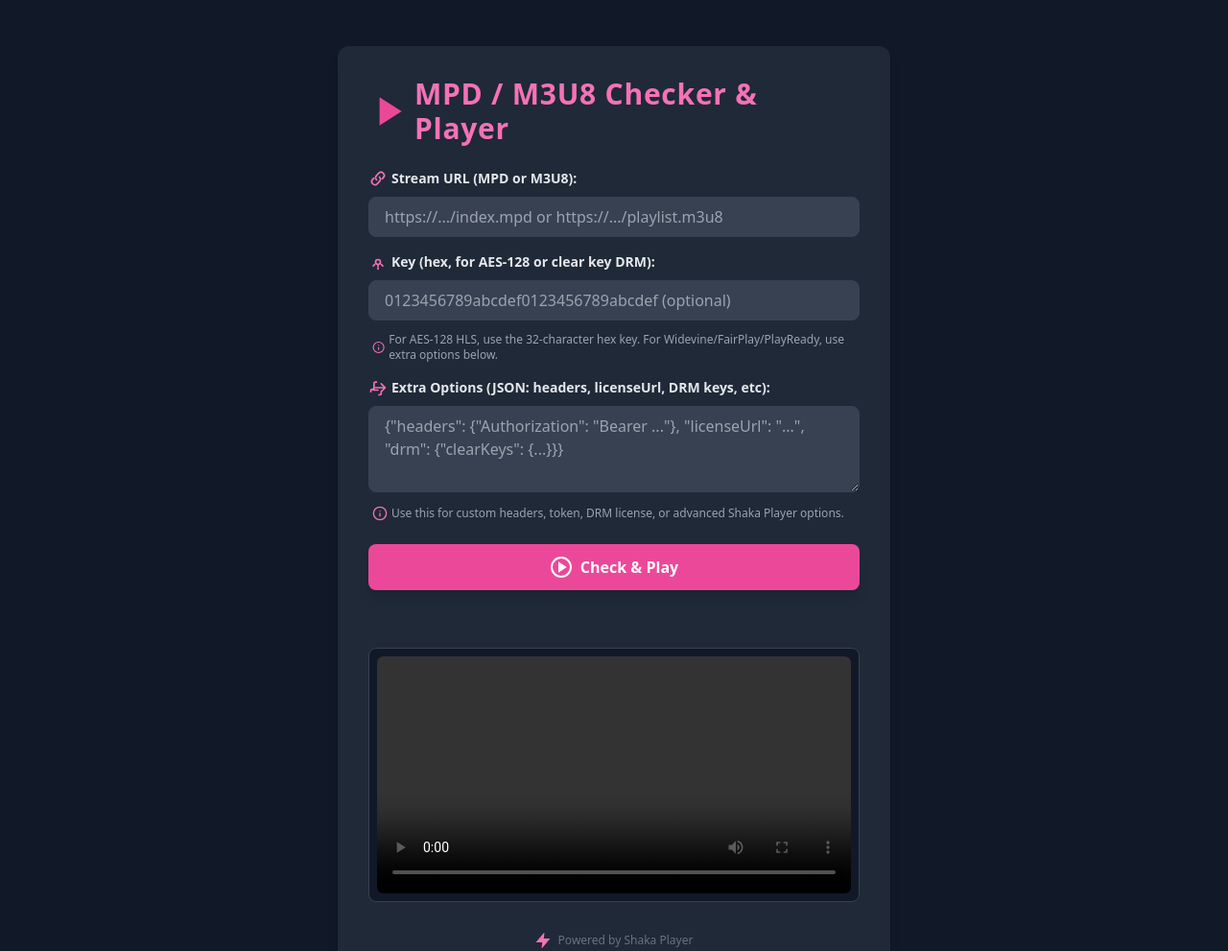
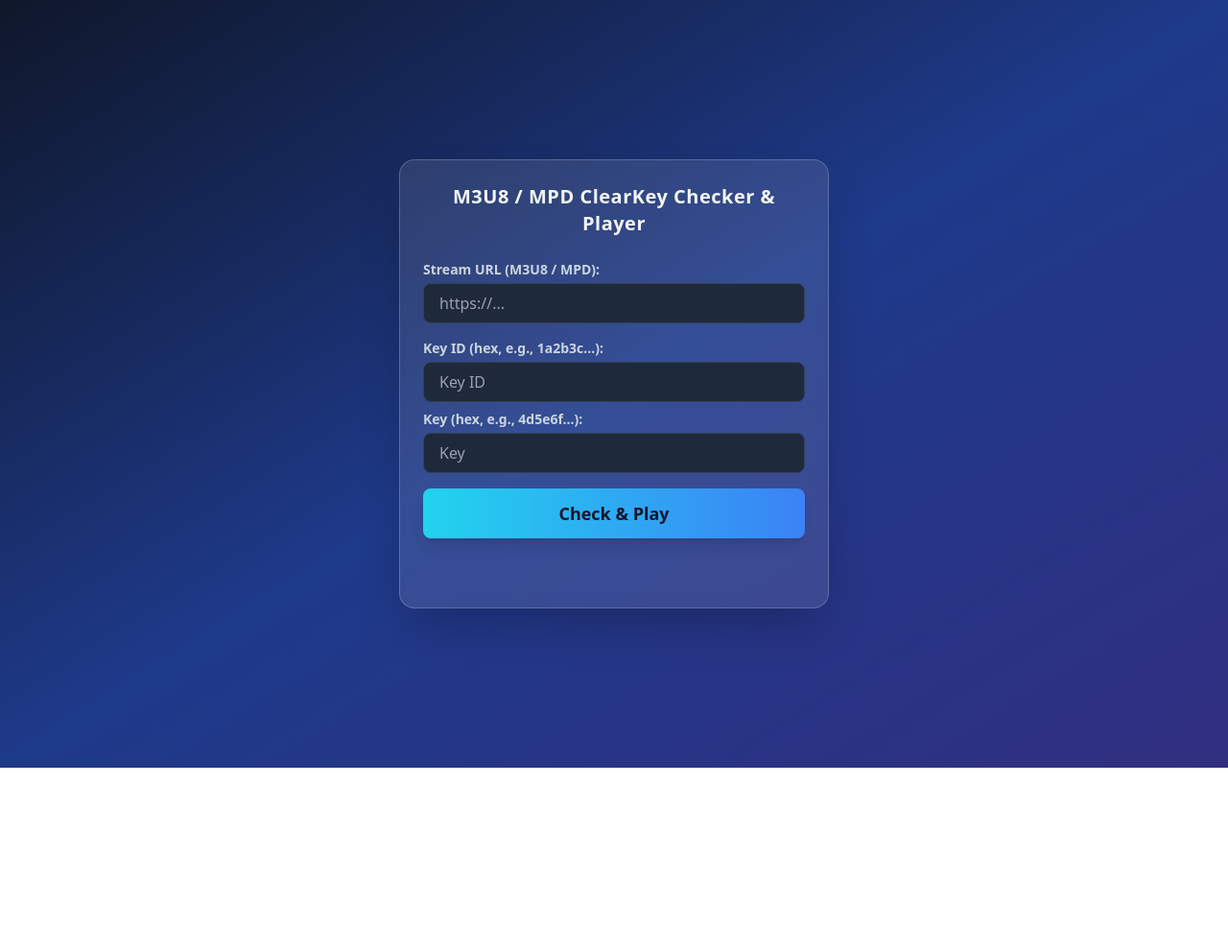
Before and after one commit to Warren122093/tvchecker, a plain HTML site: page index.html in a window 1280 px wide. Shown: the top 991 px of the page at 96% size. After the commit the page ends 800 px from the top, so only its background shows below. Drawn offline with nearby package versions, Linux system fonts and the light colour scheme.

Commit message:
Update index.html

```diff
--- a/index.html
+++ b/index.html
@@ -1,190 +1,154 @@
 <!DOCTYPE html>
 <html lang="en">
 <head>
-  <title>MPD/M3U8 Checker & Player</title>
-  <meta charset="UTF-8" />
-  <meta name="viewport" content="width=device-width,initial-scale=1" />
+  <meta charset="UTF-8">
+  <title>M3U8 / MPD ClearKey Checker & Player</title>
+  <meta name="viewport" content="width=device-width, initial-scale=1" />
+  <!-- Tailwind CSS via CDN -->
   <script src="https://cdn.tailwindcss.com"></script>
-  <script src="https://cdnjs.cloudflare.com/ajax/libs/shaka-player/4.7.11/shaka-player.compiled.js"></script>
-  <link rel="icon" href="https://github.githubassets.com/favicons/favicon-dark.svg" />
+  <!-- Shaka Player -->
+  <script src="https://cdnjs.cloudflare.com/ajax/libs/shaka-player/4.7.15/shaka-player.compiled.js"></script>
 </head>
-<body class="bg-gray-900 min-h-screen flex items-center justify-center">
-  <main class="w-full max-w-xl mx-auto my-12 bg-gray-800 rounded-xl shadow-lg p-8">
-    <div class="flex items-center justify-center mb-6">
-      <!-- Play Icon -->
-      <svg class="w-10 h-10 text-pink-500 mr-2" fill="none" stroke="currentColor" stroke-width="2" viewBox="0 0 24 24">
-        <polygon points="8,5 19,12 8,19" fill="currentColor" />
-      </svg>
-      <h1 class="text-3xl font-bold text-pink-400 tracking-wide">MPD / M3U8 Checker & Player</h1>
-    </div>
+<body class="bg-gradient-to-br from-slate-900 via-blue-900 to-indigo-900 min-h-screen flex items-center justify-center">
+  <div class="w-full max-w-md mx-auto p-6 bg-white/10 backdrop-blur rounded-2xl shadow-2xl border border-white/20">
+    <h2 class="text-xl font-bold text-slate-100 mb-6 text-center tracking-wide">M3U8 / MPD ClearKey Checker &amp; Player</h2>
+    <form id="checkForm" class="space-y-4">
+      <div>
+        <label for="url" class="block text-slate-300 text-sm font-semibold mb-1">Stream URL (M3U8 / MPD):</label>
+        <input type="text" id="url" required placeholder="https://..." class="w-full px-4 py-2 rounded-lg border border-slate-700 bg-slate-800 text-slate-100 focus:outline-none focus:ring-2 focus:ring-cyan-400 transition" autocomplete="off">
+      </div>
+      <div id="keyFields">
+        <label for="keyid" class="block text-slate-300 text-sm font-semibold mb-1">Key ID (hex, e.g., 1a2b3c...):</label>
+        <input type="text" id="keyid" placeholder="Key ID" class="w-full px-4 py-2 rounded-lg border border-slate-700 bg-slate-800 text-slate-100 focus:outline-none focus:ring-2 focus:ring-cyan-400 transition" autocomplete="off">
 
-    <form onsubmit="event.preventDefault(); checkAndPlay();">
-      <label for="url-input" class="block text-sm font-semibold mb-1 text-gray-200">
-        <span class="inline-flex items-center">
-          <!-- Link Icon -->
-          <svg class="w-5 h-5 mr-1 text-pink-400" fill="none" stroke="currentColor" stroke-width="2" viewBox="0 0 24 24">
-            <path stroke-linecap="round" stroke-linejoin="round" d="M13.828 10.172a4 4 0 010 5.656l-2.828 2.828a4 4 0 01-5.656-5.656l1.414-1.414"/>
-            <path stroke-linecap="round" stroke-linejoin="round" d="M10.172 13.828a4 4 0 010-5.656l2.828-2.828a4 4 0 015.656 5.656l-1.414 1.414"/>
-          </svg>
-          Stream URL (MPD or M3U8):
-        </span>
-      </label>
-      <input id="url-input" type="text"
-        class="w-full px-4 py-2 mb-4 rounded-lg bg-gray-700 text-pink-300 placeholder-gray-400 border border-gray-700 focus:outline-none focus:ring-2 focus:ring-pink-400"
-        placeholder="https://.../index.mpd or https://.../playlist.m3u8" autocomplete="off" required>
+        <label for="key" class="block text-slate-300 text-sm font-semibold mt-2 mb-1">Key (hex, e.g., 4d5e6f...):</label>
+        <input type="text" id="key" placeholder="Key" class="w-full px-4 py-2 rounded-lg border border-slate-700 bg-slate-800 text-slate-100 focus:outline-none focus:ring-2 focus:ring-cyan-400 transition" autocomplete="off">
+      </div>
+      <button type="submit" class="w-full py-3 rounded-lg bg-gradient-to-r from-cyan-400 to-blue-500 text-slate-900 font-bold text-lg shadow-lg hover:from-cyan-300 hover:to-blue-400 transition">Check &amp; Play</button>
+    </form>
+    <div id="message" class="mt-4 min-h-[32px] text-center text-base"></div>
+    <video id="video" controls poster="" style="display:none" class="mt-6 w-full rounded-lg bg-black shadow-lg aspect-video"></video>
+  </div>
+  <script>
+    const urlInput = document.getElementById('url');
+    const keyFields = document.getElementById('keyFields');
+    const keyidInput = document.getElementById('keyid');
+    const keyInput = document.getElementById('key');
+    const message = document.getElementById('message');
+    const video = document.getElementById('video');
+    let player; // Shaka player instance
 
-      <label for="key-input" class="block text-sm font-semibold mb-1 text-gray-200">
-        <span class="inline-flex items-center">
-          <!-- Key Icon -->
-          <svg class="w-5 h-5 mr-1 text-pink-400" fill="none" stroke="currentColor" stroke-width="2" viewBox="0 0 24 24">
-            <circle cx="12" cy="12" r="3" stroke="currentColor"/>
-            <path stroke-linecap="round" stroke-linejoin="round" d="M12 15v2m0 4v-2m4-4l2 2m-10-2l-2 2" />
-          </svg>
-          Key (hex, for AES-128 or clear key DRM):
-        </span>
-      </label>
-      <input id="key-input" type="text"
-        class="w-full px-4 py-2 mb-3 rounded-lg bg-gray-700 text-pink-300 placeholder-gray-400 border border-gray-700 focus:outline-none focus:ring-2 focus:ring-pink-400"
-        placeholder="0123456789abcdef0123456789abcdef (optional)" autocomplete="off">
-      <div class="text-xs text-gray-400 mb-4 ml-1 flex items-center">
-        <!-- Info Icon -->
-        <svg class="w-4 h-4 mr-1 text-pink-400" fill="none" stroke="currentColor" stroke-width="2" viewBox="0 0 24 24">
-          <circle cx="12" cy="12" r="10" stroke="currentColor" />
-          <path stroke-linecap="round" stroke-linejoin="round" d="M12 16v-4M12 8h.01" />
-        </svg>
-        For AES-128 HLS, use the 32-character hex key. For Widevine/FairPlay/PlayReady, use extra options below.
-      </div>
+    function updateKeyFields() {
+      const url = urlInput.value.trim().toLowerCase();
+      if (url.endsWith('.m3u8')) {
+        keyFields.style.display = "none";
+        keyidInput.required = false;
+        keyInput.required = false;
+      } else {
+        keyFields.style.display = "";
+        keyidInput.required = true;
+        keyInput.required = true;
+      }
+    }
+    urlInput.addEventListener('input', updateKeyFields);
+    window.addEventListener('DOMContentLoaded', updateKeyFields);
 
-      <label for="extra-input" class="block text-sm font-semibold mb-1 text-gray-200">
-        <span class="inline-flex items-center">
-          <!-- Code Icon -->
-          <svg class="w-5 h-5 mr-1 text-pink-400" fill="none" stroke="currentColor" stroke-width="2" viewBox="0 0 24 24">
-            <path stroke-linecap="round" stroke-linejoin="round" d="M16 17l5-5m0 0l-5-5m5 5H9m-6 5v-1a2 2 0 012-2h1m10 4v1a2 2 0 01-2 2h-1m-6-6V7a2 2 0 012-2h1m-4 10h6" />
-          </svg>
-          Extra Options (JSON: headers, licenseUrl, DRM keys, etc):
-        </span>
-      </label>
-      <textarea id="extra-input" rows="3"
-        class="w-full px-4 py-2 rounded-lg bg-gray-700 text-pink-300 placeholder-gray-400 border border-gray-700 focus:outline-none focus:ring-2 focus:ring-pink-400 mb-2"
-        placeholder='{"headers": {"Authorization": "Bearer ..."}, "licenseUrl": "...", "drm": {"clearKeys": {...}}}'></textarea>
-      <div class="text-xs text-gray-400 mb-6 ml-1 flex items-center">
-        <!-- Info Icon -->
-        <svg class="w-4 h-4 mr-1 text-pink-400" fill="none" stroke="currentColor" stroke-width="2" viewBox="0 0 24 24">
-          <circle cx="12" cy="12" r="10" stroke="currentColor" />
-          <path stroke-linecap="round" stroke-linejoin="round" d="M12 16v-4M12 8h.01" />
-        </svg>
-        Use this for custom headers, token, DRM license, or advanced Shaka Player options.
-      </div>
+    async function checkStream(url) {
+      try {
+        const r = await fetch(url, { method: 'HEAD' });
+        return r.ok;
+      } catch (e) {
+        return false;
+      }
+    }
+    function hexToBase64(hex) {
+      return btoa(hex.match(/\w{2}/g).map(a => String.fromCharCode(parseInt(a, 16))).join(''));
+    }
 
-      <button type="submit"
-        class="w-full py-3 mb-4 font-semibold rounded-lg bg-pink-500 hover:bg-pink-600 text-white transition-colors duration-150 shadow-lg focus:outline-none focus:ring-2 focus:ring-pink-400 flex items-center justify-center">
-        <!-- Play Circle Icon -->
-        <svg class="w-6 h-6 mr-2" fill="none" stroke="currentColor" stroke-width="2" viewBox="0 0 24 24">
-          <circle cx="12" cy="12" r="10" stroke="currentColor"/>
-          <polygon points="10,8 16,12 10,16 10,8" fill="currentColor" />
-        </svg>
-        Check & Play
-      </button>
-    </form>
-    <div id="status" class="min-h-[28px] mb-4 text-center font-semibold"></div>
-    <div class="rounded-lg bg-gray-900 border border-gray-700 p-2">
-      <video id="video" controls autoplay class="w-full rounded-md bg-black"></video>
-    </div>
-    <div class="text-center text-xs text-gray-500 mt-8 flex items-center justify-center gap-2">
-      <!-- Lightning Bolt Icon -->
-      <svg class="w-4 h-4 text-pink-400" fill="none" stroke="currentColor" stroke-width="2" viewBox="0 0 24 24">
-        <polygon points="13 2 3 14 12 14 11 22 21 10 12 10 13 2" fill="currentColor"/>
-      </svg>
-      Powered by Shaka Player
-    </div>
-  </main>
-  <script>
-    function showStatus(msg, ok = true) {
-      const s = document.getElementById('status');
-      s.textContent = msg;
-      s.className = ok
-        ? "min-h-[28px] mb-4 text-center font-semibold text-pink-400"
-        : "min-h-[28px] mb-4 text-center font-semibold text-red-400";
+    function showMsg(msg, color) {
+      message.textContent = msg;
+      message.className = "mt-4 min-h-[32px] text-center text-base font-semibold " + color;
     }
-    async function checkAndPlay() {
-      const url = document.getElementById('url-input').value.trim();
-      const key = document.getElementById('key-input').value.trim();
-      const extraRaw = document.getElementById('extra-input').value.trim();
-      let extraOptions = {};
-      if (!url) return showStatus('Please enter a stream URL.', false);
 
-      // Clean up previous
-      const video = document.getElementById('video');
-      video.pause();
-      video.src = '';
-      showStatus('Loading stream...', true);
+    function destroyPlayer() {
+      if (player) {
+        player.destroy();
+        player = null;
+      }
+      video.removeAttribute('src');
+      video.load();
+      video.style.display = "none";
+    }
 
-      // Parse extra options
-      if (extraRaw.length) {
-        try {
-          extraOptions = JSON.parse(extraRaw);
-        } catch (e) {
-          return showStatus('Extra options JSON invalid: ' + e, false);
-        }
+    // Show video only when really playing
+    function showVideo() {
+      video.style.display = 'block';
+    }
+
+    document.getElementById('checkForm').onsubmit = async function(e) {
+      e.preventDefault();
+      destroyPlayer();
+
+      const url = urlInput.value.trim();
+      const isM3U8 = url.toLowerCase().endsWith('.m3u8');
+      const isMPD = url.toLowerCase().endsWith('.mpd');
+      const keyid = keyidInput.value.replace(/[^a-fA-F0-9]/g, '');
+      const key = keyInput.value.replace(/[^a-fA-F0-9]/g, '');
+
+      showMsg("", "");
+
+      if (!/^https?:\/\/.+/.test(url) || (!isM3U8 && !isMPD)) {
+        showMsg("Invalid stream URL. Must be .m3u8 or .mpd.", "text-red-400");
+        return;
+      }
+      if (isMPD && (keyid.length !== 32 && keyid.length !== 16)) {
+        showMsg("Key ID must be 16 or 32 hex characters.", "text-red-400");
+        return;
+      }
+      if (isMPD && (key.length !== 32 && key.length !== 16)) {
+        showMsg("Key must be 16 or 32 hex characters.", "text-red-400");
+        return;
       }
 
-      // Remove previous player if any
-      if (window.shakaPlayer) {
-        window.shakaPlayer.destroy();
-        window.shakaPlayer = null;
+      showMsg("Checking stream URL...", "text-blue-300");
+      const valid = await checkStream(url);
+      if (!valid) {
+        showMsg("Failed to access stream URL (CORS, geo, or offline?).", "text-red-400");
+        return;
       }
 
-      if (!shaka.Player.isBrowserSupported()) {
-        return showStatus('Browser not supported by Shaka Player.', false);
-      }
+      showMsg("Stream URL is valid. Initializing player...", "text-green-400");
 
-      const player = new shaka.Player(video);
-      window.shakaPlayer = player;
+      player = new shaka.Player(video);
 
-      // Handle Clear Key DRM via extra options or key field
-      if (key.length === 32) {
-        showStatus('Please use the "Extra Options" field for Clear Key. See instructions below.', false);
-      }
-      if (extraOptions.drm && extraOptions.drm.clearKeys) {
+      // Shaka error listener
+      player.addEventListener('error', function(event) {
+        showMsg("Shaka Error: " + (event.detail ? event.detail.code : JSON.stringify(event)), "text-red-400");
+        destroyPlayer();
+      });
+
+      // Configure DRM for DASH, not for HLS
+      if (isMPD) {
         player.configure({
           drm: {
-            clearKeys: extraOptions.drm.clearKeys
+            clearKeys: {
+              [hexToBase64(keyid)]: hexToBase64(key)
+            }
           }
         });
+      } else {
+        player.configure({drm: {clearKeys: {}}});
       }
-
-      // Handle generic DRM servers/license URL
-      if (extraOptions.licenseUrl || (extraOptions.drm && extraOptions.drm.servers)) {
-        let drmConfig = {};
-        if (extraOptions.licenseUrl) {
-          drmConfig.servers = {
-            'com.widevine.alpha': extraOptions.licenseUrl,
-            'com.microsoft.playready': extraOptions.licenseUrl,
-            'com.apple.fps.1_0': extraOptions.licenseUrl
-          };
-        }
-        if (extraOptions.drm) {
-          drmConfig = { ...drmConfig, ...extraOptions.drm };
-        }
-        player.configure({ drm: drmConfig });
-      }
-      if (extraOptions.headers) {
-        player.getNetworkingEngine().registerRequestFilter((type, request) => {
-          Object.entries(extraOptions.headers).forEach(([k, v]) => {
-            request.headers[k] = v;
-          });
-        });
-      }
-
-      player.addEventListener('error', (e) => {
-        showStatus('Error: ' + (e.detail && e.detail.message || e), false);
-      });
 
       try {
         await player.load(url);
-        showStatus('Stream loaded successfully!');
-      } catch (e) {
-        showStatus('Error: ' + (e.message || e), false);
+        showMsg("Playing stream!", "text-green-400");
+        showVideo();
+        // Try to play automatically on success
+        try { video.play(); } catch { /* ignore */ }
+      } catch (err) {
+        showMsg("Player error: " + (err && err.message ? err.message : err), "text-red-400");
+        destroyPlayer();
       }
     }
   </script>
```
